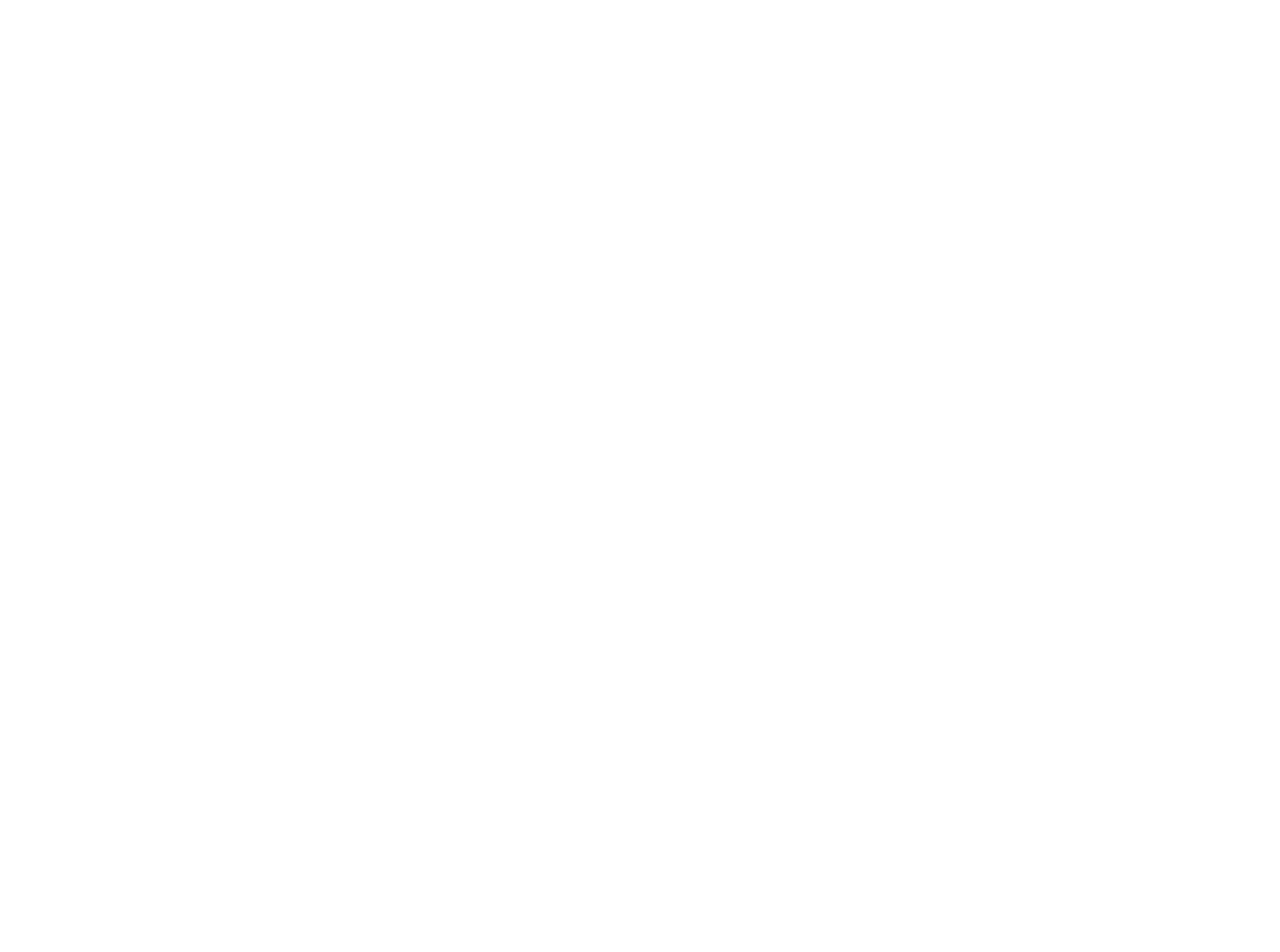
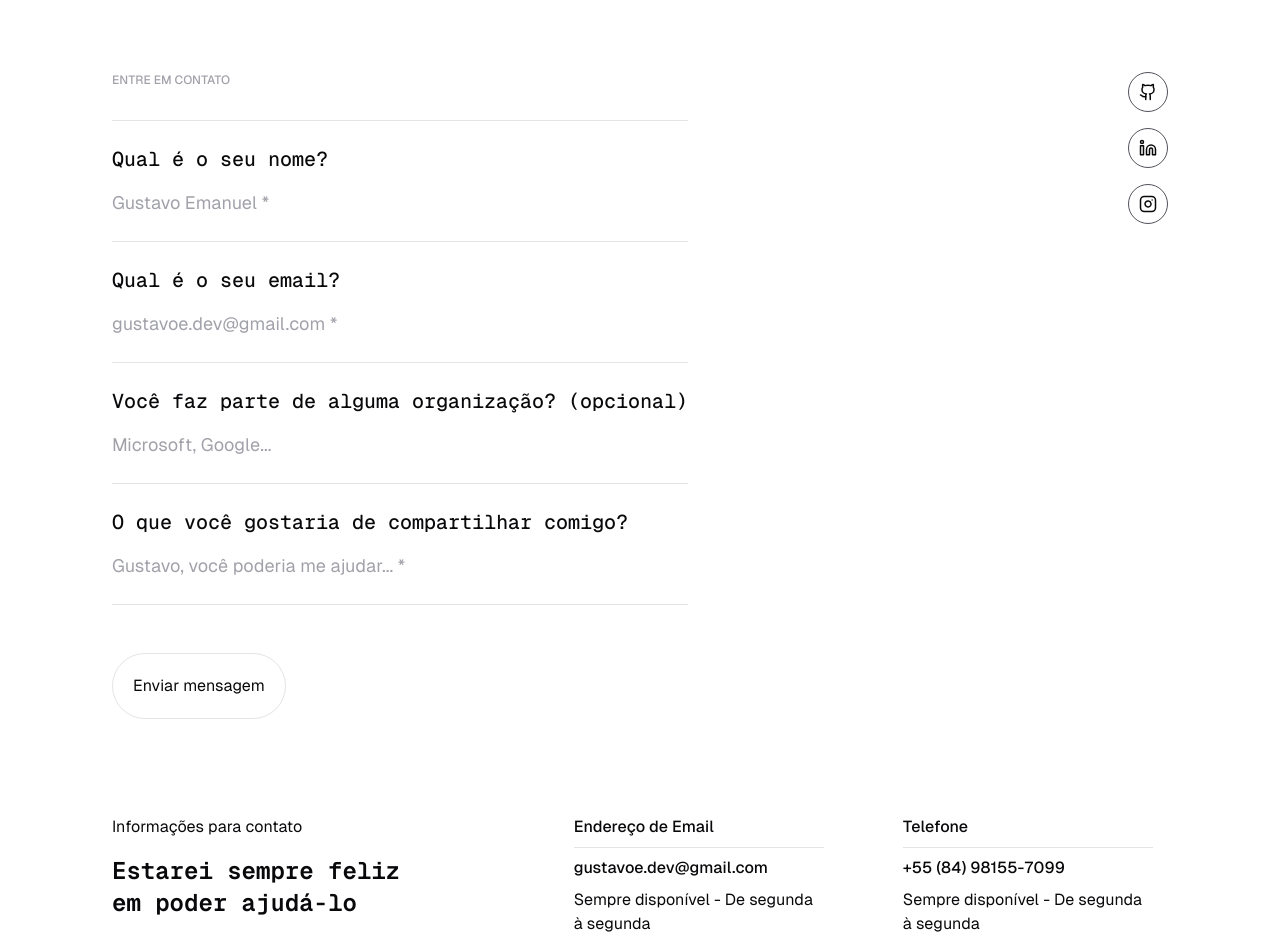
Before and after one commit to GustavoeDev/gustavodev-portfolio, a Next.js app: page /contact in a window 1280 px wide. Shown: the part 260-1212 px from the top of the page. Before the commit the page ends 800 px from the top, so only its background shows below. Built offline with nearby package versions, Linux system fonts and the light colour scheme.

Commit message:
feat: enhance Contact page with form and social media links

```diff
--- a/src/app/contact/page.tsx
+++ b/src/app/contact/page.tsx
@@ -1,3 +1,126 @@
+import AnimationHover from "@/components/shared/animation-hover";
+import { Github, Instagram, Linkedin } from "lucide-react";
+
 export default function Contact() {
-  return <h2>contact</h2>;
+  return (
+    <div className="max-w-[70rem] px-8 mx-auto min-h-screen">
+      <div className="pt-44">
+        <h2 className="font-title w-full text-6xl max-[500px]:text-5xl max-[400px]:text-[2.8rem]">
+          Vamos trabalhar juntos?
+        </h2>
+      </div>
+      <div className="mt-24 flex justify-between">
+        <form action="" className="max-w-[700px]">
+          <div className="">
+            <p className="mb-8 text-zinc-400 dark:text-zinc-500 text-xs font-medium">
+              ENTRE EM CONTATO
+            </p>
+            <hr className="border-t border-zinc-200 dark:border-zinc-500 pointer-events-none" />
+          </div>
+          <div className="py-6 flex flex-col gap-4 ">
+            <label htmlFor="name" className="font-title font-medium text-xl">
+              Qual é o seu nome?
+            </label>
+            <input
+              type="text"
+              id="name"
+              className="border-none focus:outline-none text-lg placeholder:text-zinc-400 bg-transparent"
+              placeholder="Gustavo Emanuel *"
+            />
+          </div>
+          <hr className="border-t border-zinc-200 dark:border-zinc-500 pointer-events-none" />
+          <div className="py-6 flex flex-col gap-4 ">
+            <label htmlFor="email" className="font-title font-medium text-xl">
+              Qual é o seu email?
+            </label>
+            <input
+              type="text"
+              id="email"
+              className="border-none focus:outline-none text-lg placeholder:text-zinc-400 bg-transparent"
+              placeholder="gustavoe.dev@gmail.com *"
+            />
+          </div>
+          <hr className="border-t border-zinc-200 dark:border-zinc-500 pointer-events-none" />
+          <div className="py-6 flex flex-col gap-4 ">
+            <label htmlFor="org" className="font-title font-medium text-xl">
+              Você faz parte de alguma organização? (opcional)
+            </label>
+            <input
+              type="text"
+              id="org"
+              className="border-none focus:outline-none text-lg placeholder:text-zinc-400 bg-transparent"
+              placeholder="Microsoft, Google..."
+            />
+          </div>
+          <hr className="border-t border-zinc-200 dark:border-zinc-500 pointer-events-none" />
+          <div className="py-6 flex flex-col gap-4 ">
+            <label htmlFor="message" className="font-title font-medium text-xl">
+              O que você gostaria de compartilhar comigo?
+            </label>
+            <input
+              type="text"
+              id="message"
+              className="border-none focus:outline-none text-lg placeholder:text-zinc-400 bg-transparent"
+              placeholder="Gustavo, você poderia me ajudar... *"
+            />
+          </div>
+          <hr className="border-t border-zinc-200 dark:border-zinc-500 pointer-events-none" />
+
+          <AnimationHover
+            as="button"
+            type="submit"
+            className="mt-12 p-5 z-[50px] border border-zinc-200 dark:border-zinc-500 overflow-hidden dark:text-zinc-300 dark:hover:text-white hover:text-white transition-colors duration-300 rounded-full cursor-pointer before:content-[''] before:absolute before:inset-0 before:bg-btnColor before:transition-[clip-path] before:duration-500 before:ease-in-out before:[clip-path:ellipse(20%_0%_at_50%_0%)] hover:before:[clip-path:ellipse(150%_150%_at_50%_0%)]"
+          >
+            <p className="relative z-[999px] flex gap-1">Enviar mensagem</p>
+          </AnimationHover>
+        </form>
+        <div className="flex flex-col gap-4 max-md:hidden">
+          <a
+            href="https://github.com/GustavoeDev/"
+            target="_blank"
+            className="rounded-full p-2 border border-zinc-600 flex items-center justify-center w-10 h-10 transition-colors duration-200 hover:bg-zinc-200 dark:hover:bg-zinc-800"
+          >
+            <Github size={18} />
+          </a>
+
+          <a
+            href="https://www.linkedin.com/in/gustavo-emanuel-52bb29344/"
+            target="_blank"
+            className="rounded-full p-2 border border-zinc-600 flex items-center justify-center w-10 h-10 transition-colors duration-200 hover:bg-zinc-200 dark:hover:bg-zinc-800"
+          >
+            <Linkedin size={18} />
+          </a>
+
+          <a
+            href="https://www.instagram.com/gustavox8_/"
+            target="_blank"
+            className="rounded-full p-2 border border-zinc-600 flex items-center justify-center w-10 h-10 transition-colors duration-200 hover:bg-zinc-200 dark:hover:bg-zinc-800"
+          >
+            <Instagram size={18} />
+          </a>
+        </div>
+      </div>
+
+      <div className="my-24 grid grid-cols-[1.5fr_1fr_1fr] gap-16 max-[780px]:grid-cols-2 max-[500px]:grid-cols-1 max-[500px]:gap-12">
+        <div className="flex flex-col gap-4 max-w-[300px] max-[500px]:max-w-[250px]">
+          <p>Informações para contato</p>
+          <h3 className="font-title text-2xl font-bold">
+            Estarei sempre feliz em poder ajudá-lo
+          </h3>
+        </div>
+        <div className="max-w-[250px] flex flex-col gap-2">
+          <p className="font-medium">Endereço de Email</p>
+          <hr className="border-t border-zinc-200 dark:border-zinc-500 pointer-events-none" />
+          <p className="font-medium">gustavoe.dev@gmail.com</p>
+          <span>Sempre disponível - De segunda à segunda</span>
+        </div>
+        <div className="max-w-[250px] flex flex-col gap-2">
+          <p className="font-medium">Telefone</p>
+          <hr className="border-t border-zinc-200 dark:border-zinc-500 pointer-events-none" />
+          <p className="font-medium">+55 (84) 98155-7099</p>
+          <span>Sempre disponível - De segunda à segunda</span>
+        </div>
+      </div>
+    </div>
+  );
 }
```
